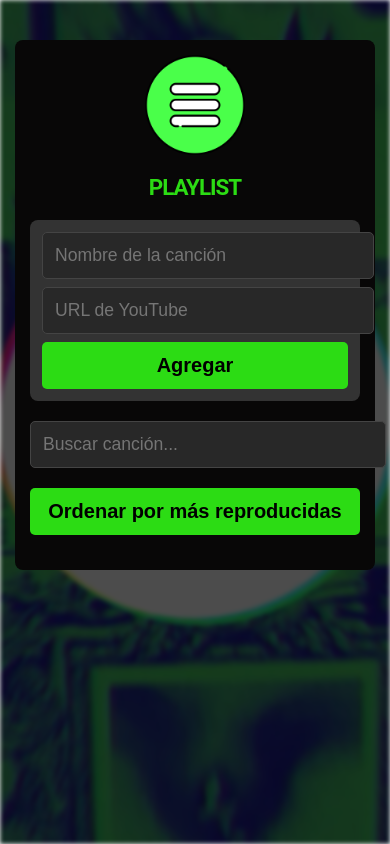
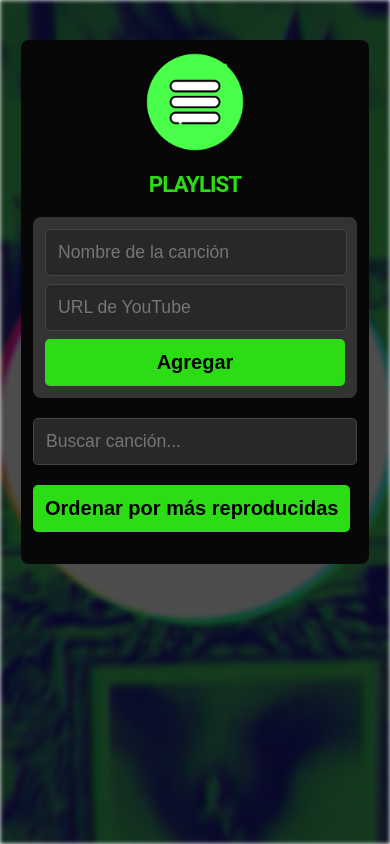
Before and after one commit to AguileraSantiago/reproductor_de_canciones, a React (Vite) app: page / in a window 390 px wide. Built offline with nearby package versions, Linux system fonts and the light colour scheme.

Commit message:
modificacion en responsive

```diff
--- a/src/index.css
+++ b/src/index.css
@@ -16,12 +16,11 @@ body::before {
   left: 0;
   width: 100%;
   height: 100%;
-  background-image: url(/public/cover-spotify.webp);
+  background-image: url(/cover-spotify.webp);
   background-size: cover;
   background-position: center;
   filter: blur(2px) brightness(0.3);
   z-index: -1;
-  -webkit-filter: blur(2px) brightness(0.3);
 }
 
 /* Contenedor principal de la aplicación */
@@ -331,10 +330,25 @@ body::before {
   }
 }
 
+@media (max-width: 1024px) {
+  body {
+    padding: 80px 30px;
+  }
+
+  .App {
+    padding: 15px;
+  }
+}
+
 /* Más responsividad para móviles */
 @media (max-width: 768px) {
   body {
-    padding: 60px 20px;
+    padding: 60px 10px;
+  }
+
+  .App {
+    width: 90%;
+    padding: 12px;
   }
 
   .title {
@@ -343,14 +357,13 @@ body::before {
 
   .search-bar,
   .input,
-  .btn,
   .play-btn,
   .delete-btn {
-    width: 100%;
+    width: 95%;
   }
 
   .song-item {
-    padding: 12px;
+    padding: 20px;
   }
 
   .modal-content {
@@ -372,6 +385,13 @@ body::before {
     font-size: 1.4em;
   }
 
+  .search-bar,
+  .input,
+  .play-btn,
+  .delete-btn {
+    width: 92%;
+  }
+
   .song-form {
     padding: 12px;
     gap: 8px;
@@ -379,7 +399,7 @@ body::before {
 
   .song-info-right {
     flex-direction: column;
-    gap: 8px;
+    gap: 20px;
     width: 100%;
   }
 
```
